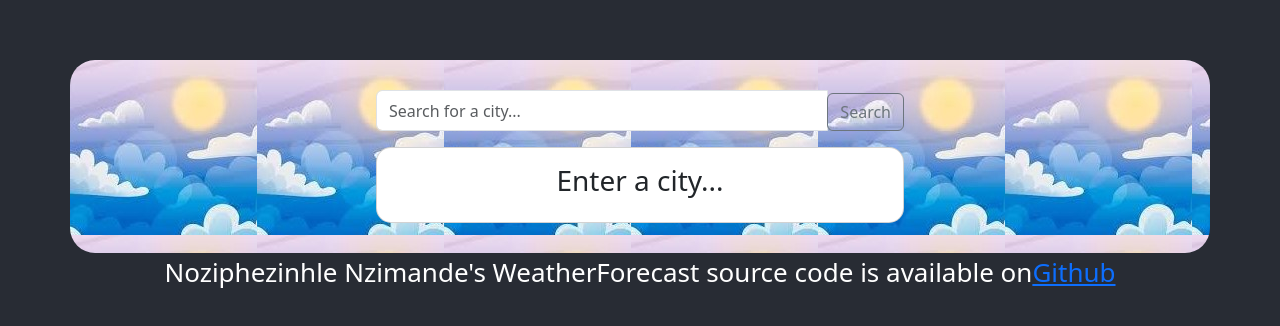
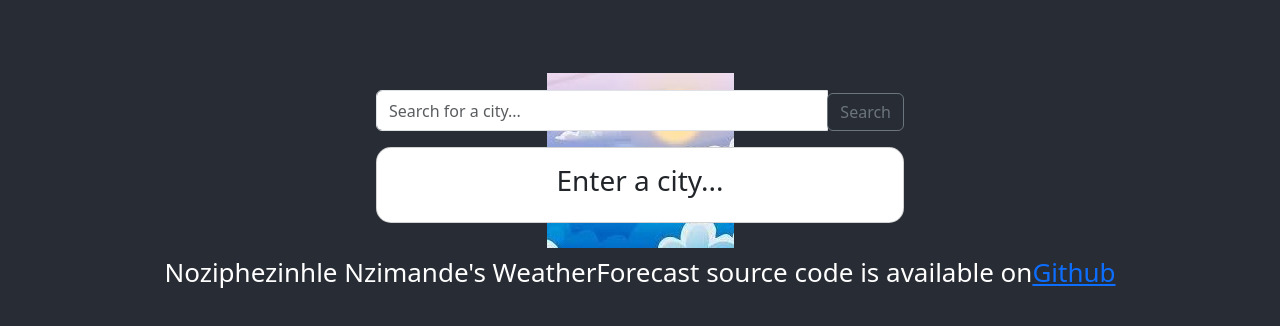
Before and after one commit to Nozzie-Dev/Weather-Forecast, a React (Create React App) app: page / in a window 1280 px wide. Shown: the part 240-566 px from the top of the page. Built offline with nearby package versions, Linux system fonts and the light colour scheme.

Commit message:
update weatherforecast.css

```diff
--- a/src/WeatherForecast.css
+++ b/src/WeatherForecast.css
@@ -1,5 +1,5 @@
 .container {
-  background: url('/src/body_background.jpg');
+  background: url('/src/body_background.jpg') no-repeat center center fixed;
   padding: 30px;
   border-radius: 25px;
 }
```
